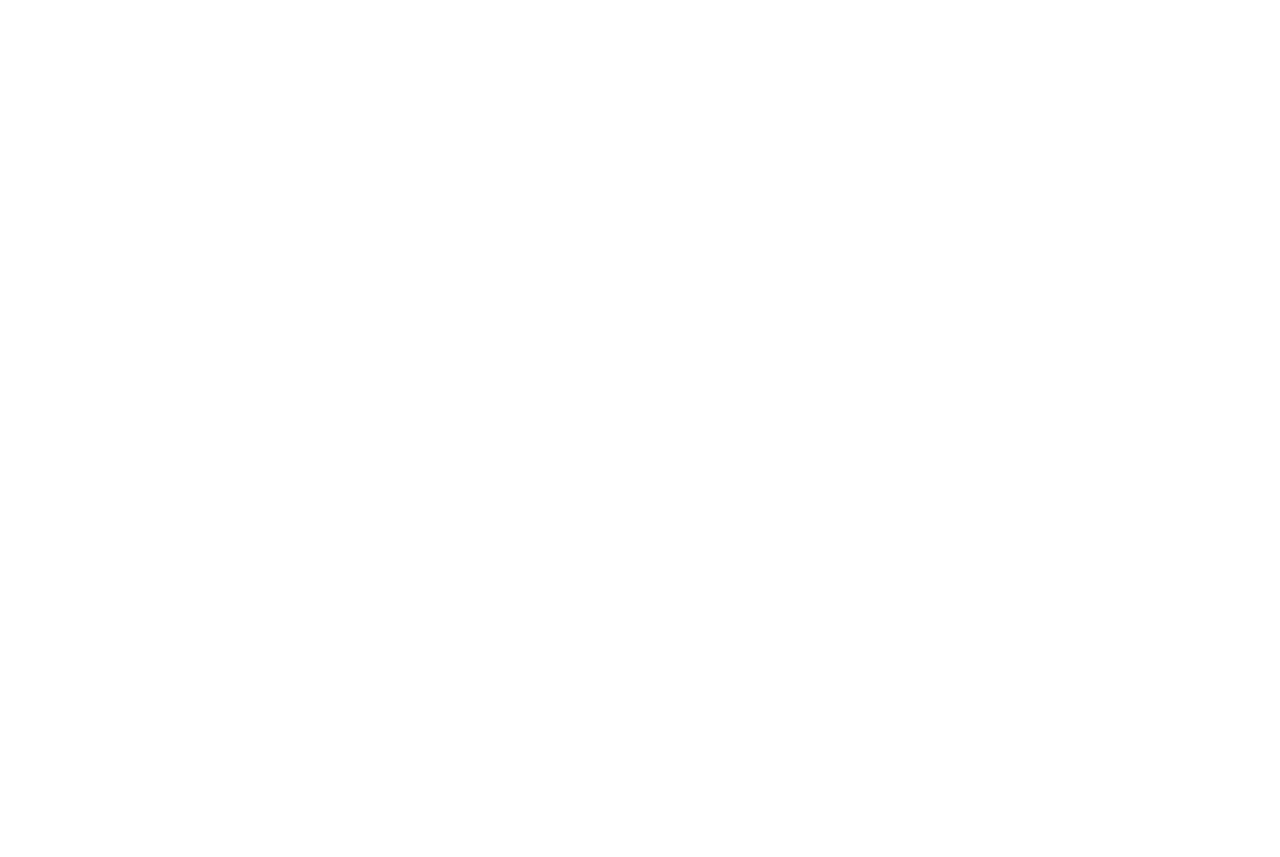
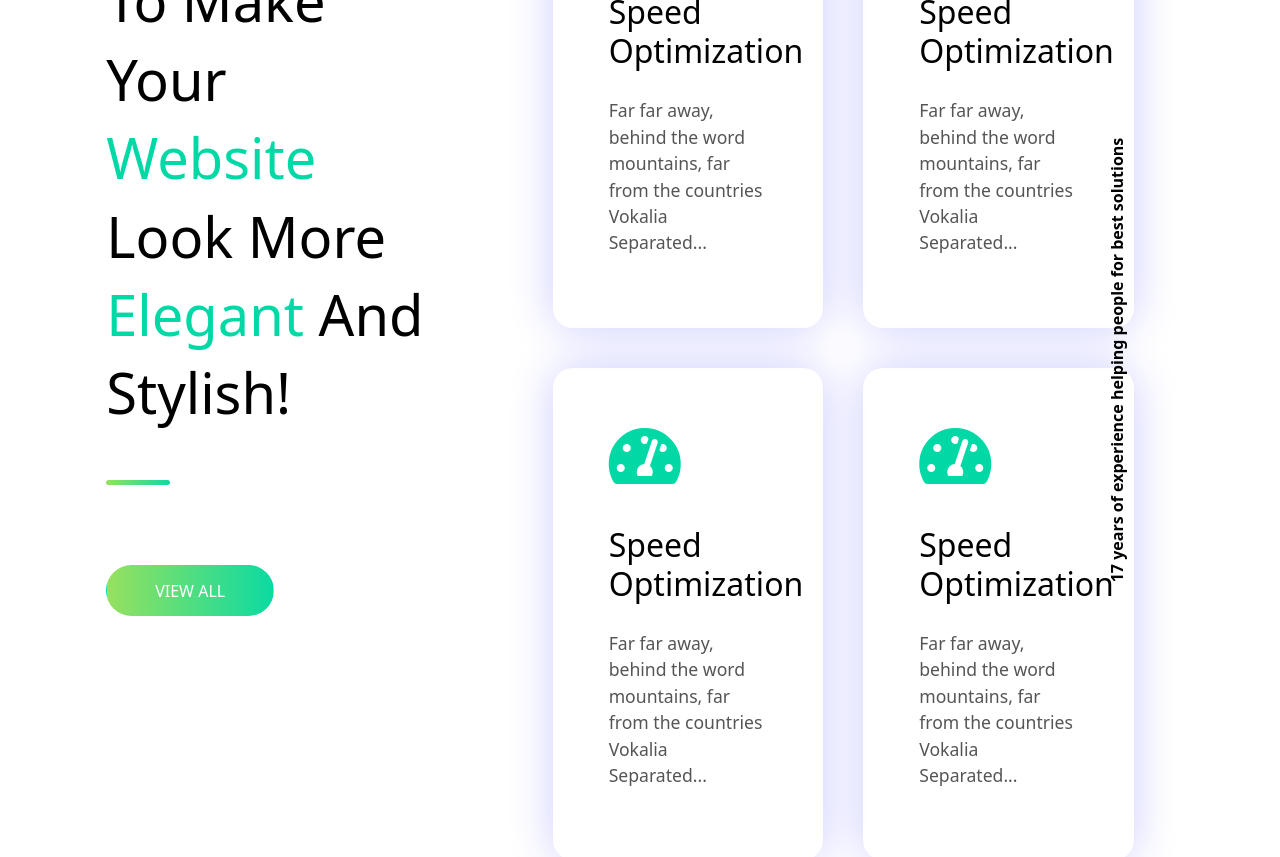
Before and after one commit to filauro1989/proj-html-vuejs, a Vue app: page / in a window 1280 px wide. Shown: the part 1320-2177 px from the top of the page. Before the commit the page ends 1079 px from the top, so only its background shows below. Built offline with nearby package versions, Linux system fonts and the light colour scheme; a web font is replaced by a local one.

Commit message:
first form completed

```diff
--- /dev/null
+++ b/src/assets/scss/partials/_commons.scss
@@ -0,0 +1,33 @@
+.w-35 {
+    width: 35%;
+}
+.w-65 {
+    width: 65%;
+}
+.mt-black {
+    color: black;
+    font-size: 3.5em;
+    line-height: 1.4em
+}
+.mt-green {
+    color: $green-text;
+}
+.light-grey-text {
+    color: $light-grey-text;
+}
+.grey-text {
+    color: $grey-text;
+}
+.jumbo-line {
+    height: 5px;
+    width: 4em;
+    border-radius: 5px;
+    margin: 3em 0;
+    background-image: linear-gradient(to right, #96E15F , #0CDAA2);
+}
+.rotate {
+    transform: rotate(-90deg);
+    right: -60px;
+    top: 50%;
+    font-weight: bold;
+}
--- a/src/assets/scss/partials/_variables.scss
+++ b/src/assets/scss/partials/_variables.scss
@@ -0,0 +1,5 @@
+$green-text: #00D9A6;
+$light-grey-text: #AAAAAA;
+$grey-text: #555555;
+$green-gradient: linear-gradient(to right, #96E15F , #0CDAA2);
+$black-gradient: linear-gradient(to right, #0E0E0EB3 , black);
--- a/src/assets/scss/style.scss
+++ b/src/assets/scss/style.scss
@@ -1,2 +1,3 @@
 @import "./partials/_variables.scss";
+@import "./partials/_commons.scss";
 @import url('https://fonts.googleapis.com/css2?family=Dongle:wght@300;400;700&display=swap');
--- /dev/null
+++ b/src/components/Firstform.vue
@@ -0,0 +1,96 @@
+<template>
+    <div class="container-fluid position-relative">
+        <div class="wrapper container-85 d-flex mx-auto">
+            <div class="left-box w-35">
+                <div class="main-title">
+                    <h1 class="mt-black">We Are Here To Make Your <span class="mt-green">Website</span> Look More <span class="mt-green">Elegant</span> And Stylish!</h1>
+                </div>
+                <div class="jumbo-line"></div>
+                <div class="btn text-uppercase">View All</div>
+
+            </div>
+            <div class="right-box w-65 d-flex flex-wrap">
+                <div class="form-card">
+                    <div class="card-wrapper">
+                        <i class="fas fa-tachometer-alt mt-green"></i>
+                        <h2>Speed Optimization</h2>
+                        <p class="grey-text">Far far away, behind the word mountains, far from the countries Vokalia Separated...</p>
+                    </div>
+                </div>
+                <div class="form-card">
+                    <div class="card-wrapper">
+                        <i class="fas fa-tachometer-alt mt-green"></i>
+                        <h2>Speed Optimization</h2>
+                        <p class="grey-text">Far far away, behind the word mountains, far from the countries Vokalia Separated...</p>
+                    </div>
+                </div>
+                <div class="form-card">
+                    <div class="card-wrapper">
+                        <i class="fas fa-tachometer-alt mt-green"></i>
+                        <h2>Speed Optimization</h2>
+                        <p class="grey-text">Far far away, behind the word mountains, far from the countries Vokalia Separated...</p>
+                    </div>
+                </div>
+                <div class="form-card">
+                    <div class="card-wrapper">
+                        <i class="fas fa-tachometer-alt mt-green"></i>
+                        <h2>Speed Optimization</h2>
+                        <p class="grey-text">Far far away, behind the word mountains, far from the countries Vokalia Separated...</p>
+                    </div>
+                </div>
+            </div>
+            <div class="rotated-text position-absolute rotate">17 years of experience helping people for best solutions</div>
+        </div>
+    </div>
+</template>
+
+<script>
+export default {
+    name: 'Firstform',
+
+}
+</script>
+
+<style lang="scss">
+    @import "../assets/scss/partials/_variables.scss";
+
+    .wrapper {
+        padding: 13em 0;
+    }
+    .left-box {
+        margin-right: 2em;
+        margin-top: 3em;
+        .btn {
+                background-image: $green-gradient;
+                padding: 0.8em 3em;
+                color: white;
+                border-radius: 2em;
+                margin-top: 2em;
+            };
+    }
+    .right-box {
+        gap: 2.5em;
+        margin-left: 5em;
+    }
+    .form-card {
+        width: calc(50% - 2.5em);
+        border-radius: 20px;
+        box-shadow: 0px 0px 46px rgba(0, 0, 255, .2);
+        .card-wrapper {
+            padding: 3.5em
+        };
+        i {
+            font-size: 4em;
+            padding-bottom: 0.3em
+        };
+        h2 {
+            font-weight: normal;
+            padding: 0.6em 0;
+        };
+        p {
+            font-size: 1.1em;
+        }
+
+    }
+
+</style>
--- a/src/components/Header.vue
+++ b/src/components/Header.vue
@@ -41,7 +41,7 @@
             <div class="jumbo-left-box">
                 <h6 class="text-uppercase">17 years of experience</h6>
                 <div class="main-title">
-                    <h1 class="mt-focus">Focus on Your <span class="mt-busi">Business</span></h1>
+                    <h1 class="mt-black">Focus on Your <span class="mt-green">Business</span></h1>
                 </div>
                 <div class="jumbo-line"></div>
                 <p>Far far away, behind the word mountains, far from the countries Vokalia and Consonantia, there live the blind texts. Separated they live in Bookmarksgrove right at the coast of the Semantics, a large language ocean. Separated theu live in Bookmarksgrove.</p>
@@ -70,6 +70,8 @@ export default {
 </script>
 
 <style lang="scss">
+    @import "../assets/scss/partials/_variables.scss";
+
     .container-85 {
         width: 85%;
     }
@@ -123,31 +125,20 @@ export default {
             width: 40%;
             margin-left: 8em;
             padding-top: 9em;
+            .main-title {
+                .mt-black {
+                    font-size: 5em;
+                    line-height: 1.1em
+                };
+            };
             h6 {
                 letter-spacing: 8px;
                 background: -webkit-linear-gradient(#96E15F, #0CDAA2);
                 -webkit-background-clip: text;
                 -webkit-text-fill-color: transparent;
             };
-            .main-title {
-                .mt-focus {
-                    color: black;
-                    font-size: 5em;
-                    line-height: 1.1em
-                };
-                .mt-busi {
-                    color: #00D9A6;
-                }
-            };
-            .jumbo-line {
-                height: 5px;
-                width: 4em;
-                border-radius: 5px;
-                margin: 3em 0;
-                background-image: linear-gradient(to right, #96E15F , #0CDAA2);
-            };
             .btn {
-                background-image: linear-gradient(to right, #0E0E0EB3 , black);
+                background-image: $black-gradient;
                 padding: 0.8em 3em;
                 color: white;
                 border-radius: 2em;
--- a/src/components/Main.vue
+++ b/src/components/Main.vue
@@ -1,10 +1,13 @@
 <template>
-    <div>asd</div>
+    <Firstform />
 
 </template>
 
 <script>
+import Firstform from "./Firstform.vue";
+
 export default {
+    components: { Firstform },
     name: 'Main',
 }
 </script>
--- a/src/main.js
+++ b/src/main.js
@@ -1,7 +1,5 @@
 import Vue from "vue";
 import App from "./App.vue";
-import "bootstrap/dist/css/bootstrap.min.css";
-import "bootstrap";
 import '@fortawesome/fontawesome-free/css/all.css';
 
 Vue.config.productionTip = false;
```
